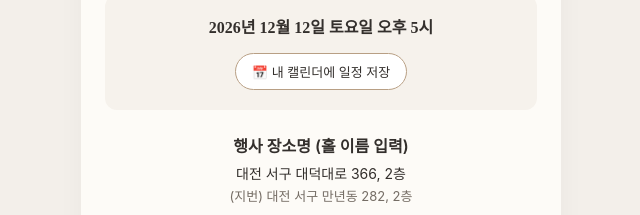
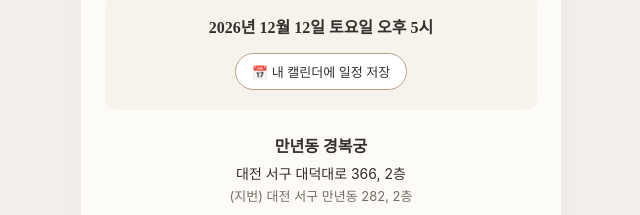
Before and after one commit to s9203180-source/dol-invitation, a plain HTML site: page index.html in a window 1280 px wide. Shown: the part 2218-2433 px from the top of the page, without its empty margins (319-959 px from the left). Drawn offline with Linux system fonts and the light colour scheme; a web font is replaced by a local one.

Commit message:
Update index.html

```diff
--- a/index.html
+++ b/index.html
@@ -111,7 +111,7 @@
             </div>
 
             <div class="address-box">
-                <p class="venue-name">행사 장소명 (홀 이름 입력)</p>
+                <p class="venue-name">만년동 경복궁</p>
                 <p class="address-road">대전 서구 대덕대로 366, 2층</p>
                 <p class="address-jibun">(지번) 대전 서구 만년동 282, 2층</p>
                 <button type="button" class="btn-copy-addr" onclick="copyText('대전 서구 대덕대로 366')">주소 복사하기</button>
```
